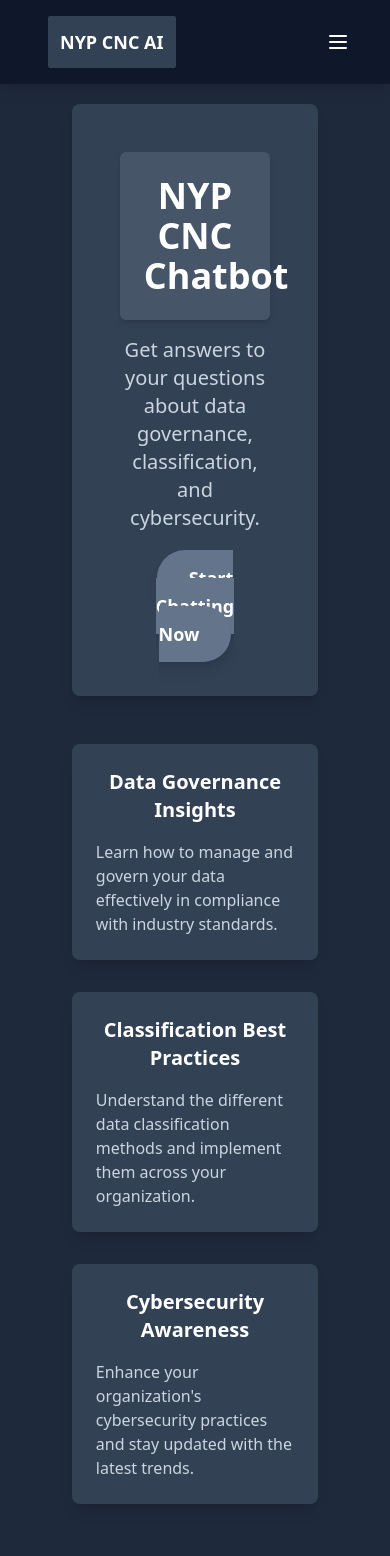
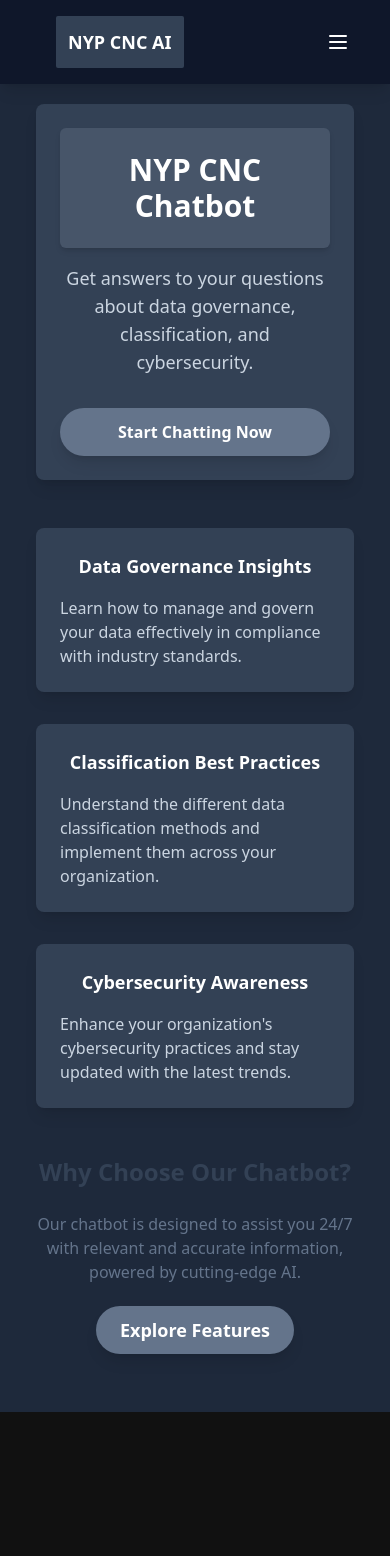
Before and after one commit to xioxet/fyp, a SvelteKit app in the folder frontend/: page / in a window 390 px wide. Shown: the top 1556 px of the page. After the commit the page ends 1412 px from the top, so only its background shows below. Built offline with nearby package versions, Linux system fonts and the light colour scheme.

Commit message:
skibiidi

```diff
--- a/frontend/src/components/Header.svelte
+++ b/frontend/src/components/Header.svelte
@@ -21,14 +21,17 @@
 
 <div class="w-full sticky top-0 z-50 bg-slate-900 shadow-lg">
     <div class="w-90 px-10 py-2 flex items-center justify-between bg-slate-900">
-        <div class='flex items-center gap-5'>
-        <div class="rounded-sm bg-slate-700 p-3 m-2 font-bold text-lg text-white">
-            NYP CNC AI
+        <div class="flex items-center justify-between px-4 py-2">
+            <div class="rounded-sm bg-slate-700 p-3 font-bold text-lg sm:text-xl text-white">
+                NYP CNC AI
+            </div>
+            {#if loggedIn}
+            <div class="text-white rounded-sm p-3 text-sm sm:text-base">
+                {username ? `Welcome, ${username}!` : 'Welcome!'}
+            </div>
+            {/if}
         </div>
-        {#if loggedIn}
-        <div class="text-white rounded-sm p-3">{username ? `Welcome, ${username}!` : 'Welcome!'}</div>
-        {/if}
-        </div>
+
 
         <!-- Desktop Menu -->
         <div class="hidden lg:flex items-center space-x-4">
--- a/frontend/src/components/Home.svelte
+++ b/frontend/src/components/Home.svelte
@@ -1,41 +1,43 @@
-<div class="w-4/5 max-w-[1200px] mx-auto p-5">
+<div class="w-full max-w-[1200px] mx-auto p-5">
     <!-- Jumbotron Section -->
-    <div class="w-full bg-slate-700 p-12 mb-12 rounded-lg shadow-lg">
-        <h1 class="text-4xl text-center text-white font-extrabold bg-slate-600 p-6 rounded-md shadow-md transform hover:scale-105 transition duration-300 ease-in-out">
+    <div class="w-full bg-slate-700 p-6 sm:p-12 mb-12 rounded-lg shadow-lg">
+        <h1 class="text-3xl sm:text-4xl text-center text-white font-extrabold bg-slate-600 p-6 rounded-md shadow-md transform hover:scale-105 transition duration-300 ease-in-out">
             NYP CNC Chatbot
         </h1>
-        <p class="text-center text-slate-300 mt-4 text-xl">
+        <p class="text-center text-slate-300 mt-4 text-lg sm:text-xl">
             Get answers to your questions about data governance, classification, and cybersecurity.
         </p>
         <div class="text-center mt-8">
-            <a href="/chat" class="px-8 py-4 bg-slate-500 hover:bg-orange-600 text-lg font-semibold rounded-full shadow-lg transform hover:scale-110 transition duration-300 ease-in-out">
-                Start Chatting Now
-            </a>
+            <a href="/chat"><div href="/chat" class="w-full sm:w-auto px-6 py-3 bg-slate-500 hover:bg-orange-600 text-base sm:text-lg font-semibold rounded-full shadow-lg transform hover:scale-110 transition duration-300 ease-in-out">
+               Start Chatting Now
+            </div></a>
         </div>
+
     </div>
 
+
     <!-- Features List Section -->
-    <div class="grid grid-cols-1 md:grid-cols-2 lg:grid-cols-3 gap-8 mb-12">
+    <div class="grid grid-cols-1 sm:grid-cols-2 lg:grid-cols-3 gap-8 mb-12">
         <!-- Feature 1 -->
         <div class="bg-slate-700 text-white p-6 rounded-lg shadow-lg transform hover:scale-105 transition duration-300 ease-in-out opacity-0 animate-fade-in">
-            <h2 class="text-xl font-semibold text-center mb-4">Data Governance Insights</h2>
-            <p class="text-slate-300">
+            <h2 class="text-lg sm:text-xl font-semibold text-center mb-4">Data Governance Insights</h2>
+            <p class="text-slate-300 text-base sm:text-lg">
                 Learn how to manage and govern your data effectively in compliance with industry standards.
             </p>
         </div>
 
         <!-- Feature 2 -->
         <div class="bg-slate-700 text-white p-6 rounded-lg shadow-lg transform hover:scale-105 transition duration-300 ease-in-out opacity-0 animate-fade-in animation-delay-200">
-            <h2 class="text-xl font-semibold text-center mb-4">Classification Best Practices</h2>
-            <p class="text-slate-300">
+            <h2 class="text-lg sm:text-xl font-semibold text-center mb-4">Classification Best Practices</h2>
+            <p class="text-slate-300 text-base sm:text-lg">
                 Understand the different data classification methods and implement them across your organization.
             </p>
         </div>
 
         <!-- Feature 3 -->
         <div class="bg-slate-700 text-white p-6 rounded-lg shadow-lg transform hover:scale-105 transition duration-300 ease-in-out opacity-0 animate-fade-in animation-delay-400">
-            <h2 class="text-xl font-semibold text-center mb-4">Cybersecurity Awareness</h2>
-            <p class="text-slate-300">
+            <h2 class="text-lg sm:text-xl font-semibold text-center mb-4">Cybersecurity Awareness</h2>
+            <p class="text-slate-300 text-base sm:text-lg">
                 Enhance your organization's cybersecurity practices and stay updated with the latest trends.
             </p>
         </div>
@@ -43,8 +45,8 @@
 
     <!-- Scroll Animation Section -->
     <div class="text-center mb-12 opacity-0 animate-fade-in animation-delay-600">
-        <h2 class="text-3xl font-extrabold text-slate-700 mb-6">Why Choose Our Chatbot?</h2>
-        <p class="text-lg text-slate-500">
+        <h2 class="text-2xl sm:text-3xl font-extrabold text-slate-700 mb-6">Why Choose Our Chatbot?</h2>
+        <p class="text-base sm:text-lg text-slate-500">
             Our chatbot is designed to assist you 24/7 with relevant and accurate information, powered by cutting-edge AI.
         </p>
         <div class="mt-8">
--- a/frontend/src/routes/classify/+page.svelte
+++ b/frontend/src/routes/classify/+page.svelte
@@ -6,13 +6,6 @@
     let waitingfordata = $state(false);
     let submitted_filename = $state(null);
 
-    // Optional: Capture the filename when uploaded
-    const handleFileChange = (event) => {
-        const fileInput = event.target;
-        if (fileInput && fileInput.files && fileInput.files[0]) {
-            submitted_filename.set(fileInput.files[0].name);
-        }
-    };
 </script>
 
 <div class="mx-auto p-4 md:p-5 w-full md:w-3/5">
@@ -59,7 +52,7 @@
                     <p class="mb-2 text-sm text-gray-500 dark:text-gray-400"><span class="font-semibold">Click to upload</span> or drag and drop</p>
                     <p class="text-xs text-gray-500 dark:text-gray-400">DOCX, PDF, PPTX or XLSX</p>
                 </div>
-                <input style="display:none" id="file" type="file" name="file" accept=".docx,.pdf,.pptx,.xlsx" on:change={handleFileChange}/>
+                <input style="display:none" id="file" type="file" name="file" accept=".docx,.pdf,.pptx,.xlsx" bind:value={submitted_filename}/>
                 <div class="mb-2 text-sm md:text-base text-gray-500 dark:text-gray-400">
                     {submitted_filename ? `File uploaded: ${submitted_filename.split(/(\\|\/)/g).pop()}` : `No file uploaded!`}
                 </div>
```
